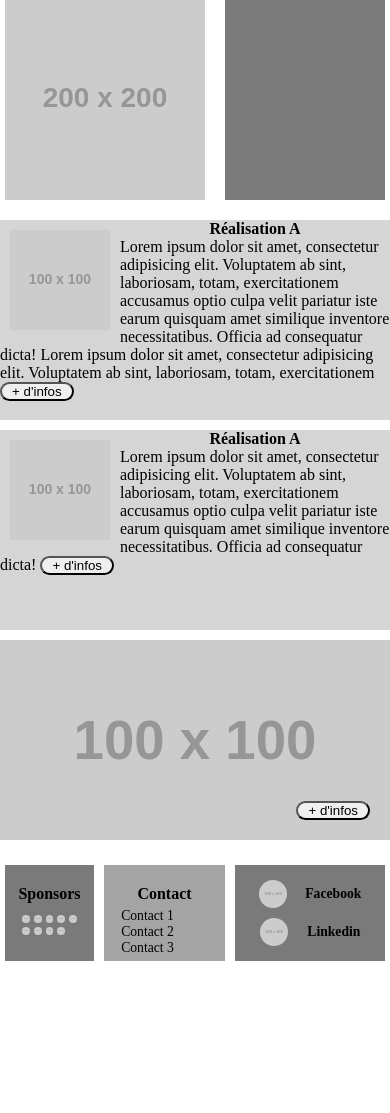
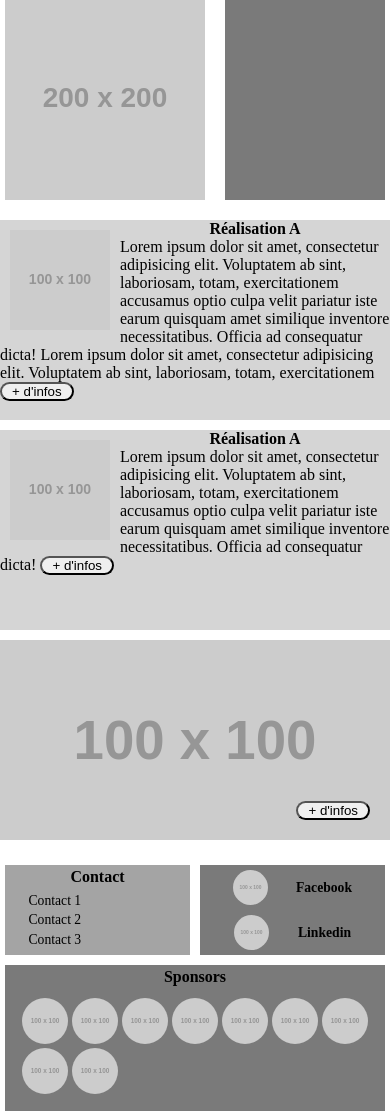
Before and after one commit to novaenebulae/tp-front-end, a plain HTML site: page index.html in a window 390 px wide. Before the commit the page ends 966 px from the top, so only its background shows below. Drawn offline with Linux system fonts and the light colour scheme; placeholder pictures from the web are drawn by us.

Commit message:
Responsive

```diff
--- a/index.html
+++ b/index.html
@@ -22,8 +22,8 @@
                 exercitationem accusamus optio culpa velit pariatur iste earum quisquam amet similique inventore necessitatibus.
                 Officia ad consequatur dicta! Lorem ipsum dolor sit amet, consectetur adipisicing elit. Voluptatem ab sint, laboriosam, totam,
                 exercitationem
+                <button class="card-button">+ d'infos</button>
             </p>
-            <button class="card-button">+ d'infos</button>
         </div>
 
         <div class="project-card">
@@ -59,7 +59,7 @@
                 <img src="https://placehold.co/100?text=Sponsor" alt="">
             </div>
         </div>
-
+        <span>
         <div class="contact-container">
             <h3>Contact</h3>
             <div class="contact-list">
@@ -77,7 +77,7 @@
                 <img src="https://placehold.co/100?text=Sponsor" alt="">
                 <h4>Linkedin</h4>
             </div>
-
+        </span>
         </div>
     </div>
 </body>
--- a/styles.css
+++ b/styles.css
@@ -55,6 +55,7 @@ header * {
     width: 400px;
     height: 200px;
     background-color: rgb(213, 213, 213);
+    overflow: hidden;
 }
 
 @media (max-width: 900px) {
@@ -81,7 +82,6 @@ header * {
 .project-card p {
     display: inline;
     height: 100%;
-    overflow: hidden;
     text-overflow: ellipsis;
 }
 
@@ -153,7 +153,7 @@ header * {
     }
 
     .socials-container img {
-        width: 20%;
+        width: 30%;
     }
 }
 
@@ -199,7 +199,7 @@ header * {
 .socials-container {
     display: flex;
     flex-direction: column;
-    justify-content: center;
+    justify-content: space-evenly;
     background-color:rgb(122, 122, 122);
     width: 150px;
     flex-shrink: 0;
@@ -212,3 +212,40 @@ header * {
     align-items: center;
     justify-content: space-evenly;
 }
+
+.footer span {
+    display: flex;
+    flex-direction: row;
+    flex-grow: 2;
+}
+
+@media (max-width: 600px) {
+    .footer {
+        flex-direction: column;
+    }
+
+    .sponsors-container {
+        order: 3;
+        max-height: 50%;
+        flex-basis: auto;
+    }
+
+    .footer span {
+        display: flex;
+        flex-direction: row;
+    }
+
+    .contact-container {
+        width: 50%;
+        flex-shrink: 1;
+    }
+
+    .socials-container {
+        width: 50%;
+        flex-shrink: 1;
+    }
+
+    .footer h3 {
+        padding-top: 3px;
+    }
+}
```
